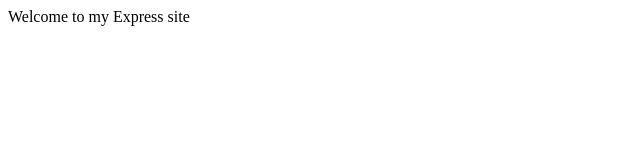
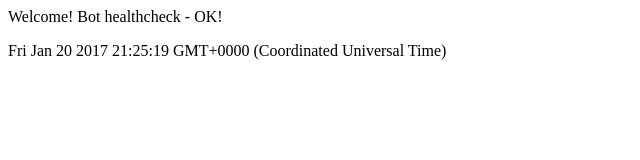
Before and after one commit to janemrivera/MyExpressSite, a website: page public/index.html in a window 1280 px wide. Shown: the whole page, without its empty margins (0-640 px from the left). Drawn offline with Linux system fonts and the light colour scheme.

Commit message:
changed index.html

```diff
--- a/public/index.html
+++ b/public/index.html
@@ -1 +1,13 @@
-<html><head></head><body>Welcome to my Express site</body></html>
+<html>
+<head>
+
+ </head>
+<body>
+  <div>Welcome! Bot healthcheck - OK!</div>
+  <p id="demo"></p>
+
+  <script>
+  document.getElementById("demo").innerHTML = Date();
+  </script>
+</body>
+</html>
```
Also changed, not shown: server.js (+16 -1 lines).
